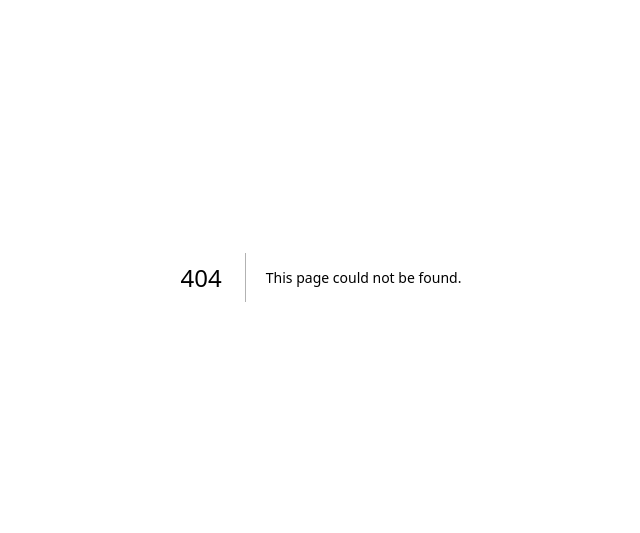
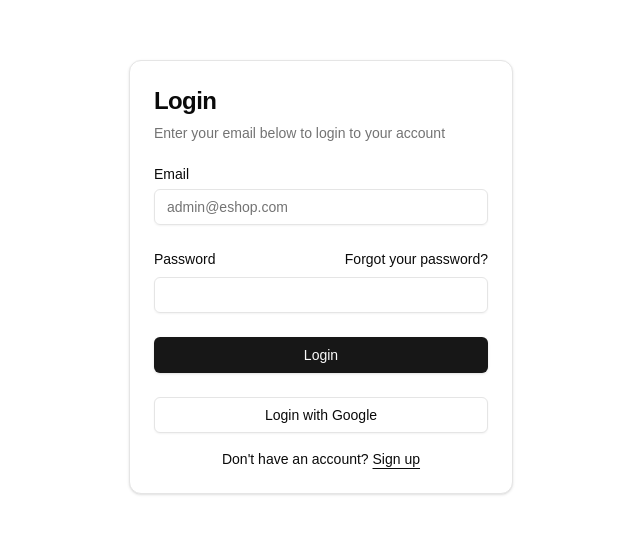
Before and after one commit to idoyudha/eshop-fe-admin, a Next.js app: page /login in a window 1280 px wide. Before the commit this address had no page. Shown: the part 123-656 px from the top of the page, without its empty margins (319-959 px from the left). Built offline with nearby package versions, Linux system fonts and the light colour scheme.

Commit message:
feat: login form

```diff
--- a/package.json
+++ b/package.json
@@ -13,6 +13,7 @@
     "@radix-ui/react-collapsible": "^1.1.2",
     "@radix-ui/react-dialog": "^1.1.4",
     "@radix-ui/react-dropdown-menu": "^2.1.4",
+    "@radix-ui/react-label": "^2.1.1",
     "@radix-ui/react-separator": "^1.1.1",
     "@radix-ui/react-slot": "^1.1.1",
     "@radix-ui/react-tooltip": "^1.1.6",
--- /dev/null
+++ b/src/app/login/page.tsx
@@ -0,0 +1,11 @@
+import { LoginForm } from "@/components/login-form"
+
+export default function Page() {
+  return (
+    <div className="flex min-h-svh w-full items-center justify-center p-6 md:p-10">
+      <div className="w-full max-w-sm">
+        <LoginForm />
+      </div>
+    </div>
+  )
+}
--- /dev/null
+++ b/src/components/login-form.tsx
@@ -0,0 +1,68 @@
+import { cn } from "@/lib/utils"
+import { Button } from "@/components/ui/button"
+import {
+  Card,
+  CardContent,
+  CardDescription,
+  CardHeader,
+  CardTitle,
+} from "@/components/ui/card"
+import { Input } from "@/components/ui/input"
+import { Label } from "@/components/ui/label"
+
+export function LoginForm({
+  className,
+  ...props
+}: React.ComponentPropsWithoutRef<"div">) {
+  return (
+    <div className={cn("flex flex-col gap-6", className)} {...props}>
+      <Card>
+        <CardHeader>
+          <CardTitle className="text-2xl">Login</CardTitle>
+          <CardDescription>
+            Enter your email below to login to your account
+          </CardDescription>
+        </CardHeader>
+        <CardContent>
+          <form>
+            <div className="flex flex-col gap-6">
+              <div className="grid gap-2">
+                <Label htmlFor="email">Email</Label>
+                <Input
+                  id="email"
+                  type="email"
+                  placeholder="admin@eshop.com"
+                  required
+                />
+              </div>
+              <div className="grid gap-2">
+                <div className="flex items-center">
+                  <Label htmlFor="password">Password</Label>
+                  <a
+                    href="#"
+                    className="ml-auto inline-block text-sm underline-offset-4 hover:underline"
+                  >
+                    Forgot your password?
+                  </a>
+                </div>
+                <Input id="password" type="password" required />
+              </div>
+              <Button type="submit" className="w-full">
+                Login
+              </Button>
+              <Button variant="outline" className="w-full">
+                Login with Google
+              </Button>
+            </div>
+            <div className="mt-4 text-center text-sm">
+              Don&apos;t have an account?{" "}
+              <a href="#" className="underline underline-offset-4">
+                Sign up
+              </a>
+            </div>
+          </form>
+        </CardContent>
+      </Card>
+    </div>
+  )
+}
--- /dev/null
+++ b/src/components/ui/card.tsx
@@ -0,0 +1,76 @@
+import * as React from "react"
+
+import { cn } from "@/lib/utils"
+
+const Card = React.forwardRef<
+  HTMLDivElement,
+  React.HTMLAttributes<HTMLDivElement>
+>(({ className, ...props }, ref) => (
+  <div
+    ref={ref}
+    className={cn(
+      "rounded-xl border bg-card text-card-foreground shadow",
+      className
+    )}
+    {...props}
+  />
+))
+Card.displayName = "Card"
+
+const CardHeader = React.forwardRef<
+  HTMLDivElement,
+  React.HTMLAttributes<HTMLDivElement>
+>(({ className, ...props }, ref) => (
+  <div
+    ref={ref}
+    className={cn("flex flex-col space-y-1.5 p-6", className)}
+    {...props}
+  />
+))
+CardHeader.displayName = "CardHeader"
+
+const CardTitle = React.forwardRef<
+  HTMLDivElement,
+  React.HTMLAttributes<HTMLDivElement>
+>(({ className, ...props }, ref) => (
+  <div
+    ref={ref}
+    className={cn("font-semibold leading-none tracking-tight", className)}
+    {...props}
+  />
+))
+CardTitle.displayName = "CardTitle"
+
+const CardDescription = React.forwardRef<
+  HTMLDivElement,
+  React.HTMLAttributes<HTMLDivElement>
+>(({ className, ...props }, ref) => (
+  <div
+    ref={ref}
+    className={cn("text-sm text-muted-foreground", className)}
+    {...props}
+  />
+))
+CardDescription.displayName = "CardDescription"
+
+const CardContent = React.forwardRef<
+  HTMLDivElement,
+  React.HTMLAttributes<HTMLDivElement>
+>(({ className, ...props }, ref) => (
+  <div ref={ref} className={cn("p-6 pt-0", className)} {...props} />
+))
+CardContent.displayName = "CardContent"
+
+const CardFooter = React.forwardRef<
+  HTMLDivElement,
+  React.HTMLAttributes<HTMLDivElement>
+>(({ className, ...props }, ref) => (
+  <div
+    ref={ref}
+    className={cn("flex items-center p-6 pt-0", className)}
+    {...props}
+  />
+))
+CardFooter.displayName = "CardFooter"
+
+export { Card, CardHeader, CardFooter, CardTitle, CardDescription, CardContent }
--- /dev/null
+++ b/src/components/ui/label.tsx
@@ -0,0 +1,26 @@
+"use client"
+
+import * as React from "react"
+import * as LabelPrimitive from "@radix-ui/react-label"
+import { cva, type VariantProps } from "class-variance-authority"
+
+import { cn } from "@/lib/utils"
+
+const labelVariants = cva(
+  "text-sm font-medium leading-none peer-disabled:cursor-not-allowed peer-disabled:opacity-70"
+)
+
+const Label = React.forwardRef<
+  React.ElementRef<typeof LabelPrimitive.Root>,
+  React.ComponentPropsWithoutRef<typeof LabelPrimitive.Root> &
+    VariantProps<typeof labelVariants>
+>(({ className, ...props }, ref) => (
+  <LabelPrimitive.Root
+    ref={ref}
+    className={cn(labelVariants(), className)}
+    {...props}
+  />
+))
+Label.displayName = LabelPrimitive.Root.displayName
+
+export { Label }
```
Also changed, not shown: 1 other file (tests, documents, lock files or other folders).
